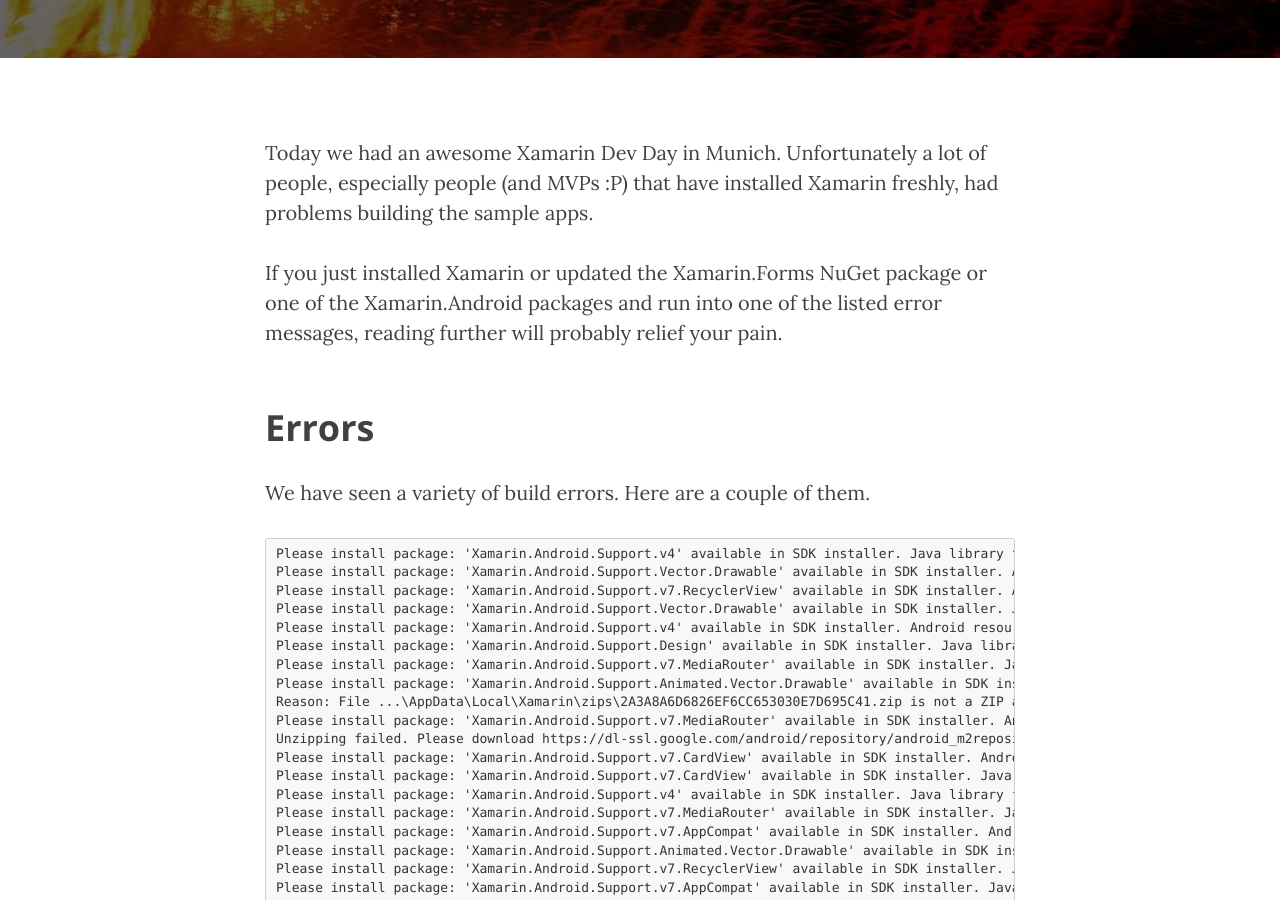
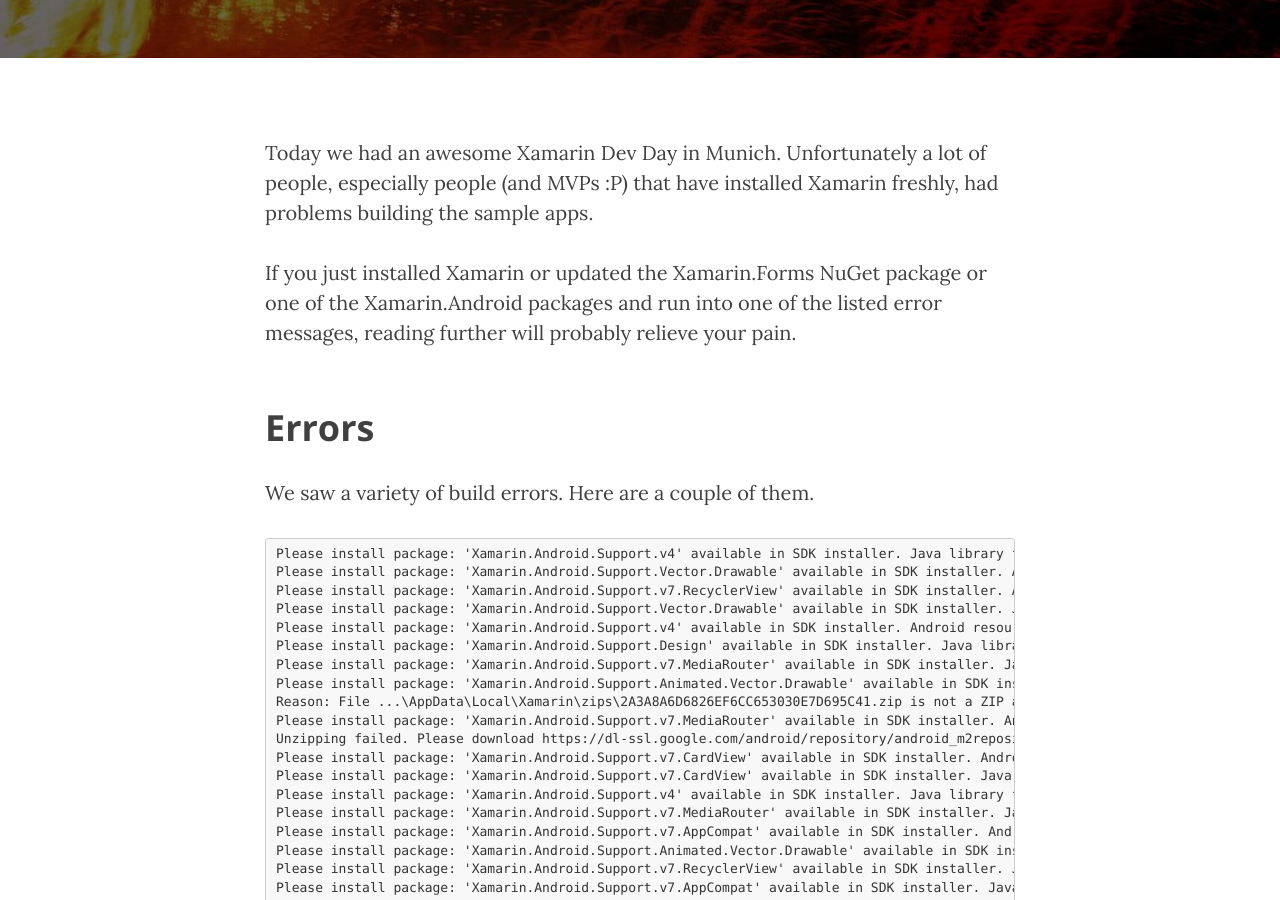
Before and after one commit to smstuebe/smstuebe.github.io, a Jekyll site: the page built from _posts/2016-10-29-fix-android-app-compat.markdown, in a window 1280 px wide and 900 px high, scrolled down 544 px. Built offline with Jekyll 4.4.1, drawn with Linux system fonts in a browser that asks for light colours; nearby versions of some CDN libraries.

Commit message:
kwl typo fixes

```diff
--- a/_posts/2016-10-29-fix-android-app-compat.markdown
+++ b/_posts/2016-10-29-fix-android-app-compat.markdown
@@ -10,11 +10,11 @@
 
 Today we had an awesome Xamarin Dev Day in Munich. Unfortunately a lot of people, especially people (and MVPs :P) that have installed Xamarin freshly, had problems building the sample apps.
 
-If you just installed Xamarin or updated the Xamarin.Forms NuGet package or one of the Xamarin.Android packages and run into one of the listed error messages, reading further will probably relief your pain.
+If you just installed Xamarin or updated the Xamarin.Forms NuGet package or one of the Xamarin.Android packages and run into one of the listed error messages, reading further will probably relieve your pain.
 
 <h2 class="section-heading">Errors</h2>
 
-We have seen a variety of build errors. Here are a couple of them.
+We saw a variety of build errors. Here are a couple of them.
 
 {% highlight text %}
 Please install package: 'Xamarin.Android.Support.v4' available in SDK installer. Java library file ...\AppData\Local\Xamarin\Xamarin.Android.Support.v4\23.3.0.0\content\libs/internal_impl-23.3.0.jar doesn't exist.
```
